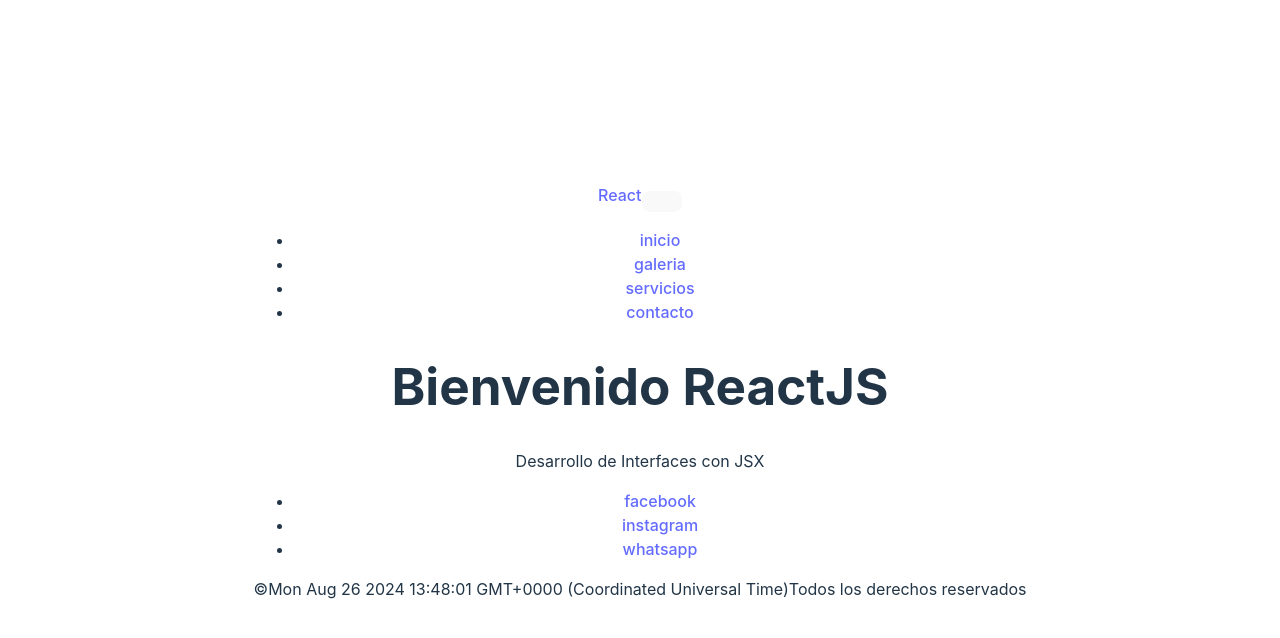
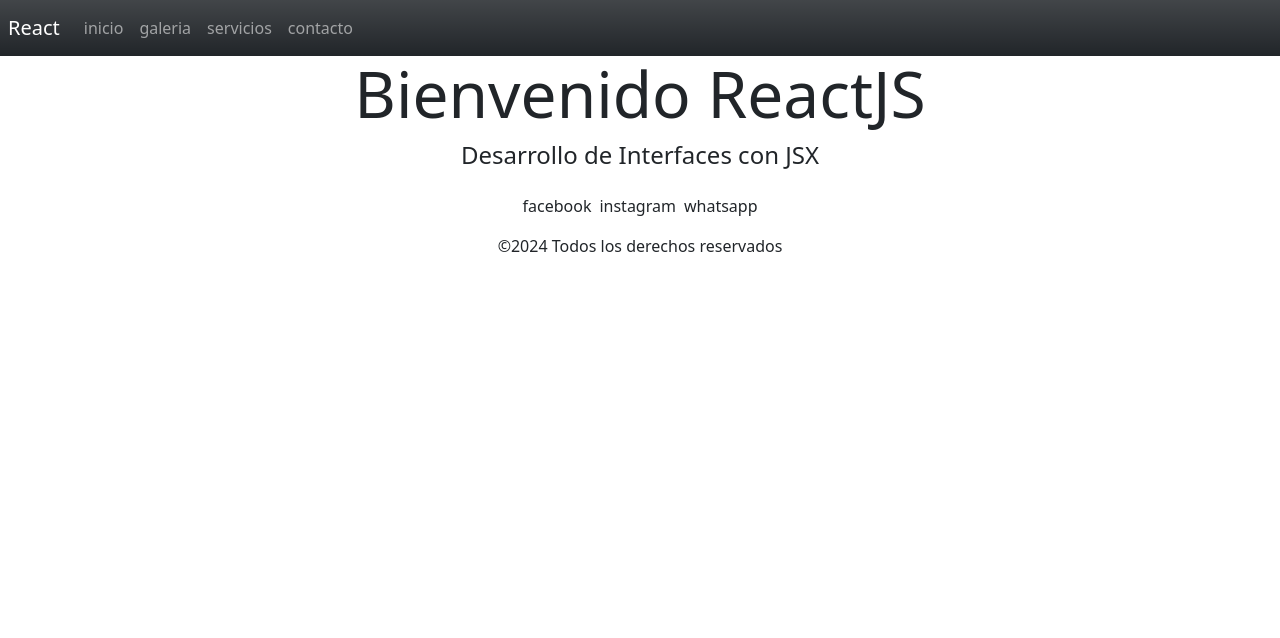
Before and after one commit to fundacion-pescar-lxv09/reactjs, a React (Vite) app: page / in a window 1280 px wide. Shown: the top 638 px of the page. Built offline with nearby package versions, Linux system fonts and the light colour scheme.

Commit message:
actualizacion de interfaz con bootstrap

```diff
--- a/package.json
+++ b/package.json
@@ -10,6 +10,7 @@
     "preview": "vite preview"
   },
   "dependencies": {
+    "bootstrap": "^5.3.3",
     "react": "^18.3.1",
     "react-dom": "^18.3.1"
   },
--- a/src/App.jsx
+++ b/src/App.jsx
@@ -1,4 +1,4 @@
-import './App.css'
+import 'bootstrap/dist/css/bootstrap.min.css'
 // Modelos de datos
 import { heading } from './models/heading'
 import { links, social } from './models/links'
@@ -13,7 +13,7 @@ function App() {
     <Nav links={links} />{/* Asignacion de Propiedades */}
     <Header {...heading}/> {/* Herencia de Propiedades */}
     <Footer>{/* Propiedad children */}
-      <ul>
+      <ul className="list-unstyled d-flex justify-content-center gap-2">
         {social.map((item,i) => <Link key={i} {...item}/>)}
       </ul>
     </Footer>
--- a/src/components/Footer.jsx
+++ b/src/components/Footer.jsx
@@ -1,8 +1,5 @@
 export const Footer = ({children}) =>
-<footer>
+<footer className="p-3 text-center">
     { children }
-    <p>
-        &copy;{Date().toLocaleString()}
-        Todos los derechos reservados
-    </p>
+    <p> &copy;{new Date().getFullYear()} Todos los derechos reservados</p>
 </footer>
--- a/src/components/Header.jsx
+++ b/src/components/Header.jsx
@@ -14,9 +14,9 @@ class Header extends Component{
     render(){
         const { title, subtitle, size } = this.props // Permite acceder al contexto
         return(
-            <header className={"h"+size}>
-                <h1>Bienvenido {title}</h1>
-                <p>{subtitle}</p>
+            <header className="text-center">
+                <h1 className={"display-"+size}>Bienvenido {title}</h1>
+                <p className={"h"+(size < 6 ? size + 1 : size)}>{subtitle}</p>
             </header>
         )
     }
--- a/src/components/Nav.jsx
+++ b/src/components/Nav.jsx
@@ -1,15 +1,15 @@
 function Nav({links}){
 return (
-    <nav>
-        <a href="#">React</a>
-        <button></button>
-        <ul>
+    <nav className="navbar navbar-dark navbar-expand-md | p-2 | bg-dark bg-gradient">
+        <a className="navbar-brand" href="#">React</a>
+        <button className="navbar-toggler navbar-toggler-icon | border-0"></button>
+        <ul className="navbar-nav navbar-collapse">
         { links.map((item,i) => <Link key={i} {...item}/> )}
         </ul>
     </nav>
 )}
 
-export const Link = ({url,text}) =>
-    <li><a href={url}>{text}</a></li>
+export const Link = ({url,text, target}) =>
+    <li className="list-unstyled"><a className="nav-link" href={url} target={target}>{text}</a></li>
 
 export default Nav;
--- a/src/main.jsx
+++ b/src/main.jsx
@@ -1,7 +1,6 @@
 import { StrictMode } from 'react'
 import { createRoot } from 'react-dom/client'
 import App from './App'
-import './index.css'
 
 createRoot(document.getElementById('root')).render(
   <StrictMode>
--- a/src/models/links.jsx
+++ b/src/models/links.jsx
@@ -5,7 +5,7 @@ export const links = [
   { id: "c28", url: "#contact", text: "contacto" },
 ]
 export const social = [
-  {id: "", url: "https://facebook.com", text: "facebook"},
-  {id: "", url: "https://instagram.com", text: "instagram"},
-  {id: "", url: "https://api.whatsapp.com/send?phone=1103034567&text=mensaje,por+whatsapp", text: "whatsapp"}
+  {target: "_blank", url: "https://facebook.com", text: "facebook"},
+  {target: "_blank", url: "https://instagram.com", text: "instagram"},
+  {target: "_blank", url: "https://api.whatsapp.com/send?phone=1103034567&text=mensaje,por+whatsapp", text: "whatsapp"}
 ]
```
